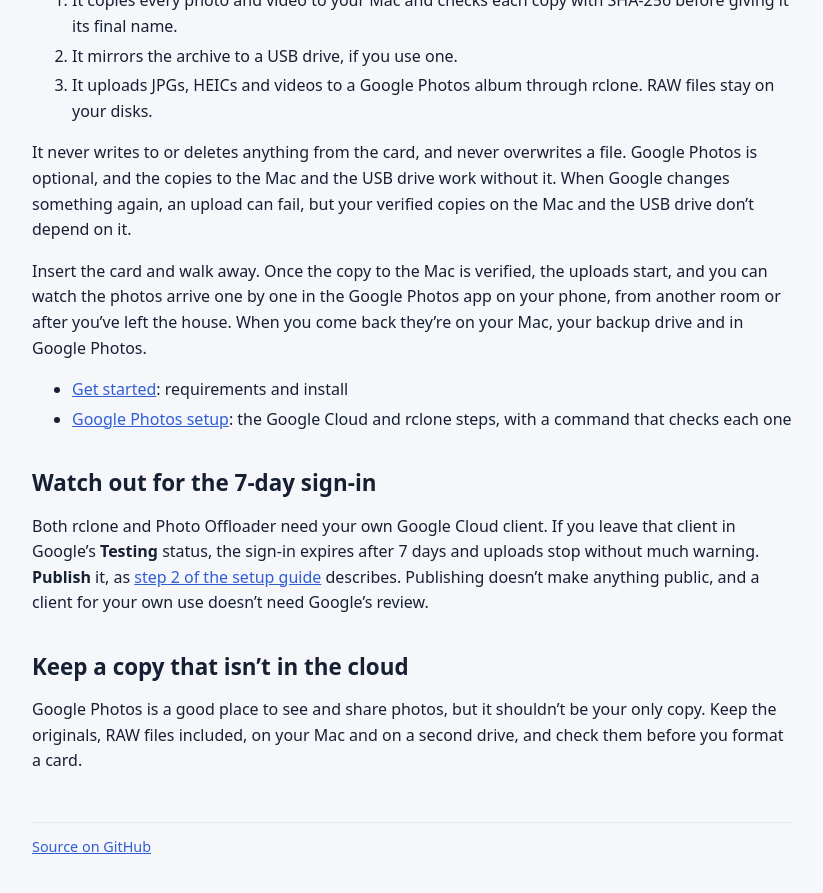
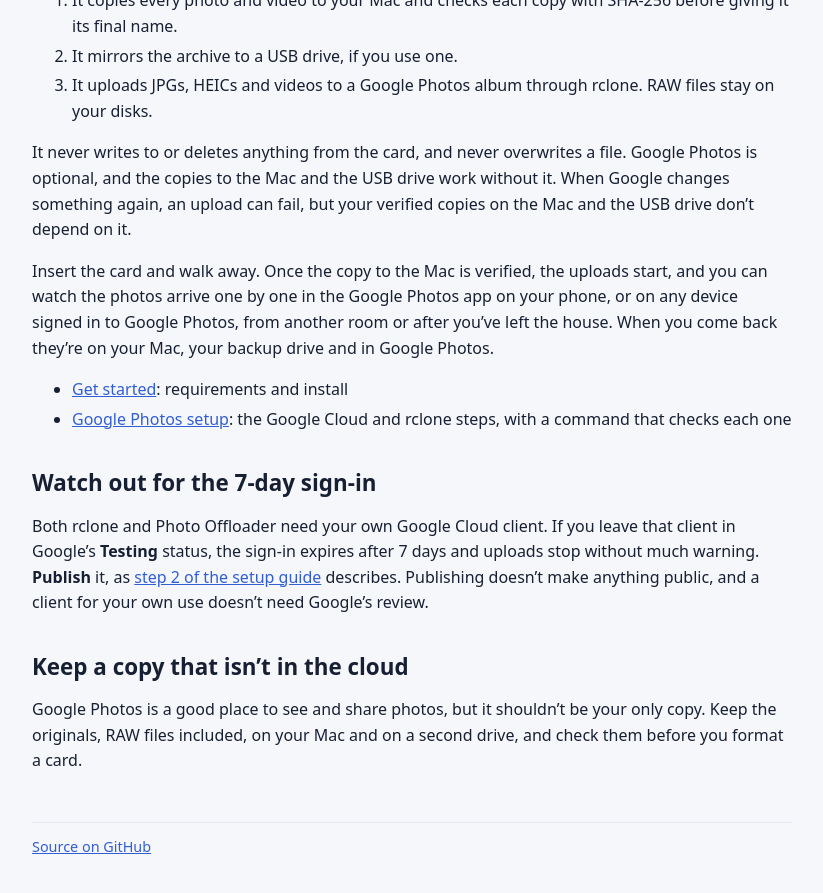
Before and after one commit to devturner/photo_offloader, a Jekyll site: the page built from docs/google-drive-stopped-uploading.md, in a window 1280 px wide and 900 px high, scrolled down 1491 px. Shown: the top 893 px of the window, without its empty margins (228-1051 px from the left). Built offline with Jekyll 4.4.1, drawn with Linux system fonts in a browser that asks for light colours; our own code applies the rules of GitHub Pages for plain Markdown files.

Commit message:
Lead the README and landing page with insert and walk away
People who read the Reddit thread picked this out as the pitch: insert the
card, leave, and watch the photos arrive on the phone.

Co-Authored-By: Claude Opus 5.5 <noreply@anthropic.com>

```diff
--- a/docs/google-drive-stopped-uploading.md
+++ b/docs/google-drive-stopped-uploading.md
@@ -64,8 +64,8 @@ something again, an upload can fail, but your verified copies on the Mac and the
 depend on it.
 
 Insert the card and walk away. Once the copy to the Mac is verified, the uploads start, and you can
-watch the photos arrive one by one in the Google Photos app on your phone, from another room or
-after you've left the house. When you come back they're on your Mac, your backup drive and in
+watch the photos arrive one by one in the Google Photos app on your phone, or on any device signed
+in to Google Photos, from another room or after you've left the house. When you come back they're on your Mac, your backup drive and in
 Google Photos.
 
 - [Get started](../README.md): requirements and install
--- a/index.html
+++ b/index.html
@@ -11,6 +11,7 @@
 <body>
   <main class="landing">
     <h1><img class="app-icon" src="assets/app-icon.png" alt="" width="56" height="56">Photo Offloader</h1>
+    <p><strong>Insert a card and walk away.</strong> Once the upload starts, your photos appear live on your phone, or on any device signed in to Google Photos.</p>
     <p>Insert a camera card into your Mac and Photo Offloader does the rest. It copies everything to the Mac and checks each copy with SHA-256, mirrors the archive to a USB drive, and can upload JPGs and video to Google Photos. It never deletes anything from the card.</p>
     <img src="docs/images/dashboard.png" width="960" height="860" alt="The Photo Offloader dashboard copying files from a camera card, with step progress and cards for the camera card, Mac archive, USB backup and Google Photos.">
     <ul class="site-links">
```
Also changed, not shown: README.md.
